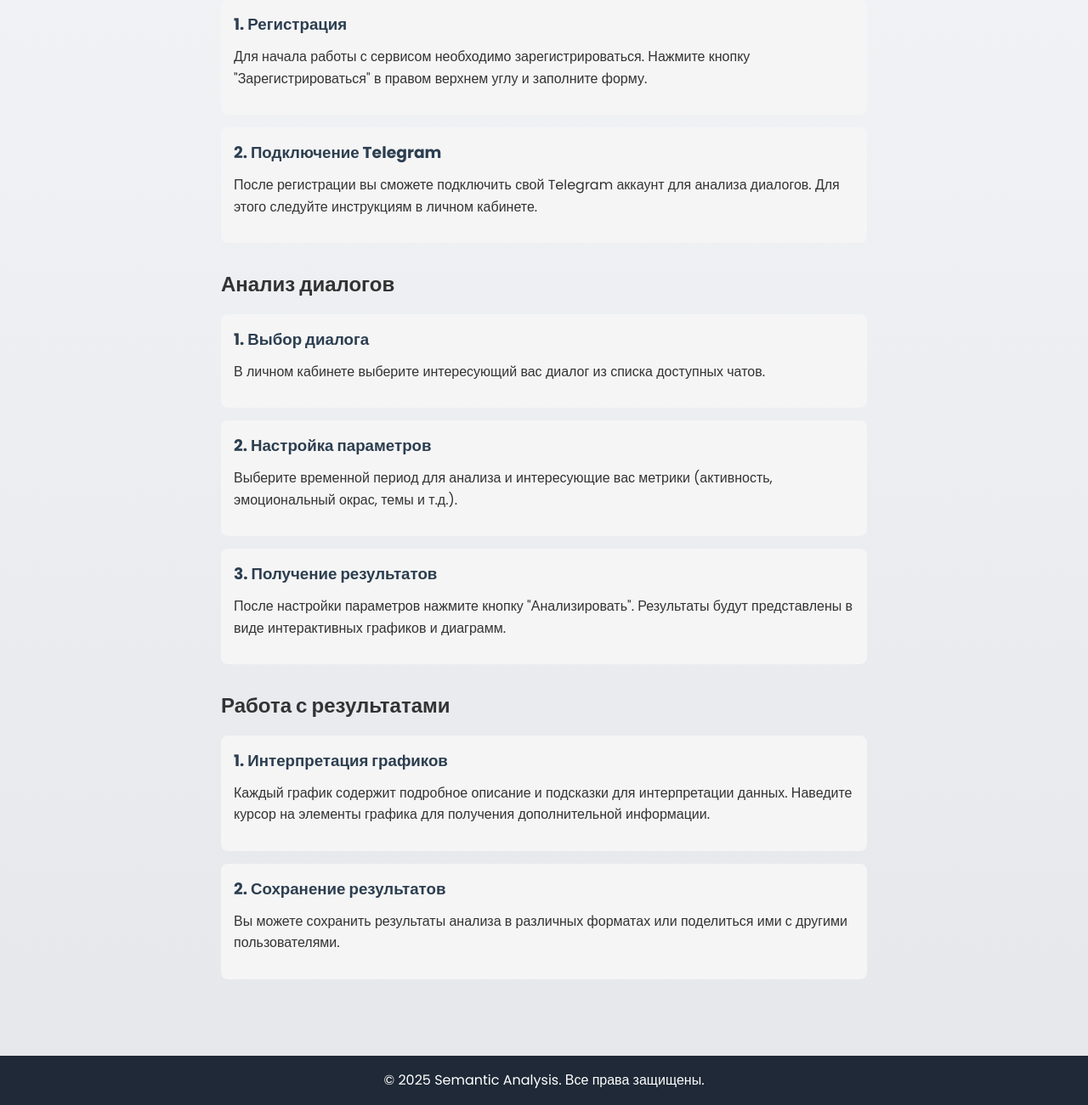
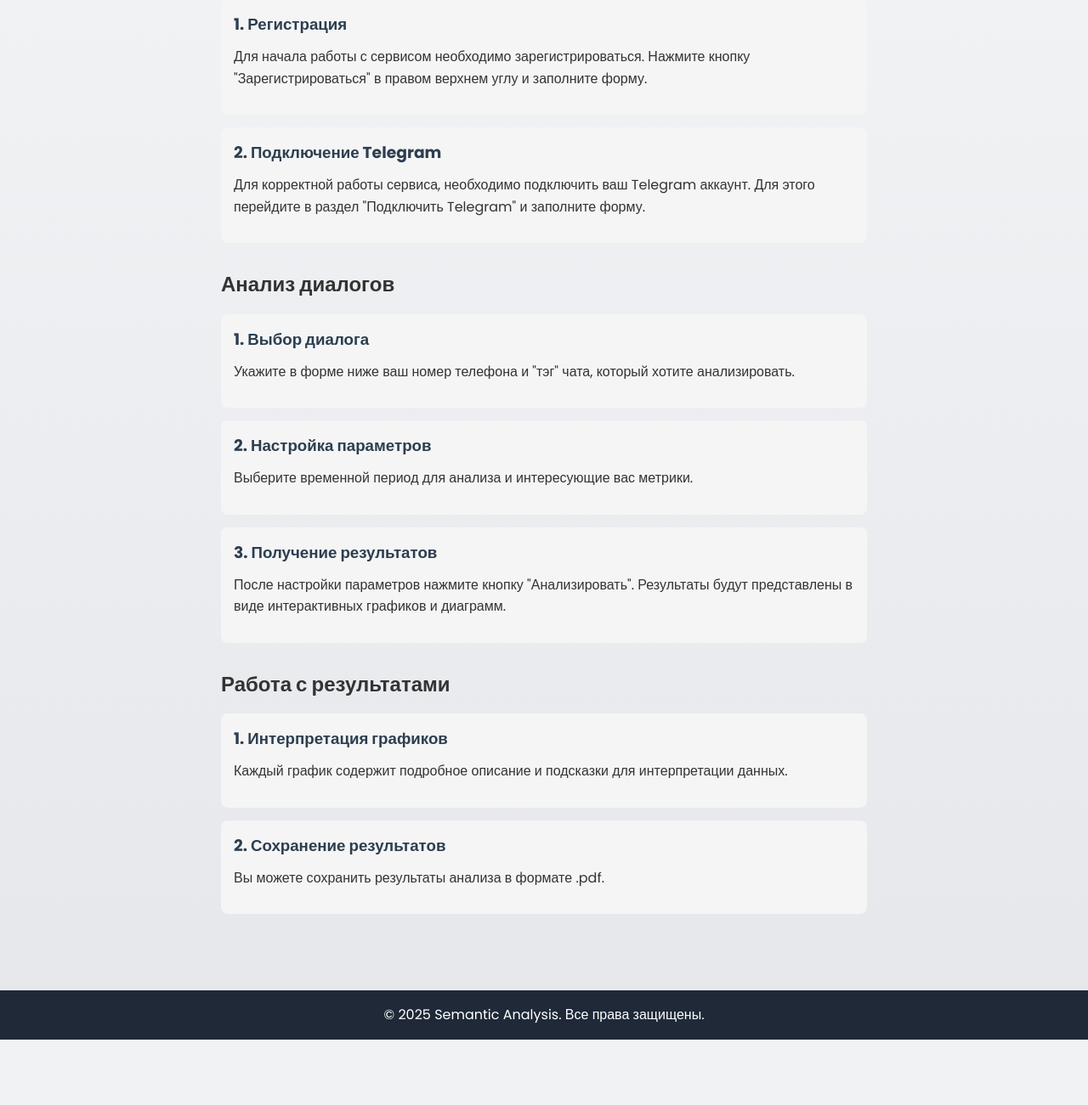
Before and after one commit to NikitfKorneev/Telegram-Analytics, a Python web app: template templates/tutorial.html in a window 1280 px wide. Shown: the part 236-1537 px from the top of the page at 85% size. After the commit the page ends 1460 px from the top, so only its background shows below. Run offline with Jinja, Linux system fonts and the light colour scheme; the template is opened without the code that fills it, so the values that code supplies are empty.

Commit message:
Update tutorial.html to clarify instructions for connecting Telegram and analyzing chat dialogues, enhancing user guidance throughout the tutorial.

```diff
--- a/templates/tutorial.html
+++ b/templates/tutorial.html
@@ -87,7 +87,7 @@
             </div>
             <div class="step">
                 <h3>2. Подключение Telegram</h3>
-                <p>После регистрации вы сможете подключить свой Telegram аккаунт для анализа диалогов. Для этого следуйте инструкциям в личном кабинете.</p>
+                <p>Для корректной работы сервиса, необходимо подключить ваш Telegram аккаунт. Для этого перейдите в раздел "Подключить Telegram" и заполните форму.</p>
             </div>
         </div>
 
@@ -95,11 +95,11 @@
             <h2>Анализ диалогов</h2>
             <div class="step">
                 <h3>1. Выбор диалога</h3>
-                <p>В личном кабинете выберите интересующий вас диалог из списка доступных чатов.</p>
+                <p>Укажите в форме ниже ваш номер телефона и "тэг" чата, который хотите анализировать.</p>
             </div>
             <div class="step">
                 <h3>2. Настройка параметров</h3>
-                <p>Выберите временной период для анализа и интересующие вас метрики (активность, эмоциональный окрас, темы и т.д.).</p>
+                <p>Выберите временной период для анализа и интересующие вас метрики.</p>
             </div>
             <div class="step">
                 <h3>3. Получение результатов</h3>
@@ -111,11 +111,11 @@
             <h2>Работа с результатами</h2>
             <div class="step">
                 <h3>1. Интерпретация графиков</h3>
-                <p>Каждый график содержит подробное описание и подсказки для интерпретации данных. Наведите курсор на элементы графика для получения дополнительной информации.</p>
+                <p>Каждый график содержит подробное описание и подсказки для интерпретации данных.</p>
             </div>
             <div class="step">
                 <h3>2. Сохранение результатов</h3>
-                <p>Вы можете сохранить результаты анализа в различных форматах или поделиться ими с другими пользователями.</p>
+                <p>Вы можете сохранить результаты анализа в формате .pdf.</p>
             </div>
         </div>
     </main>
```
